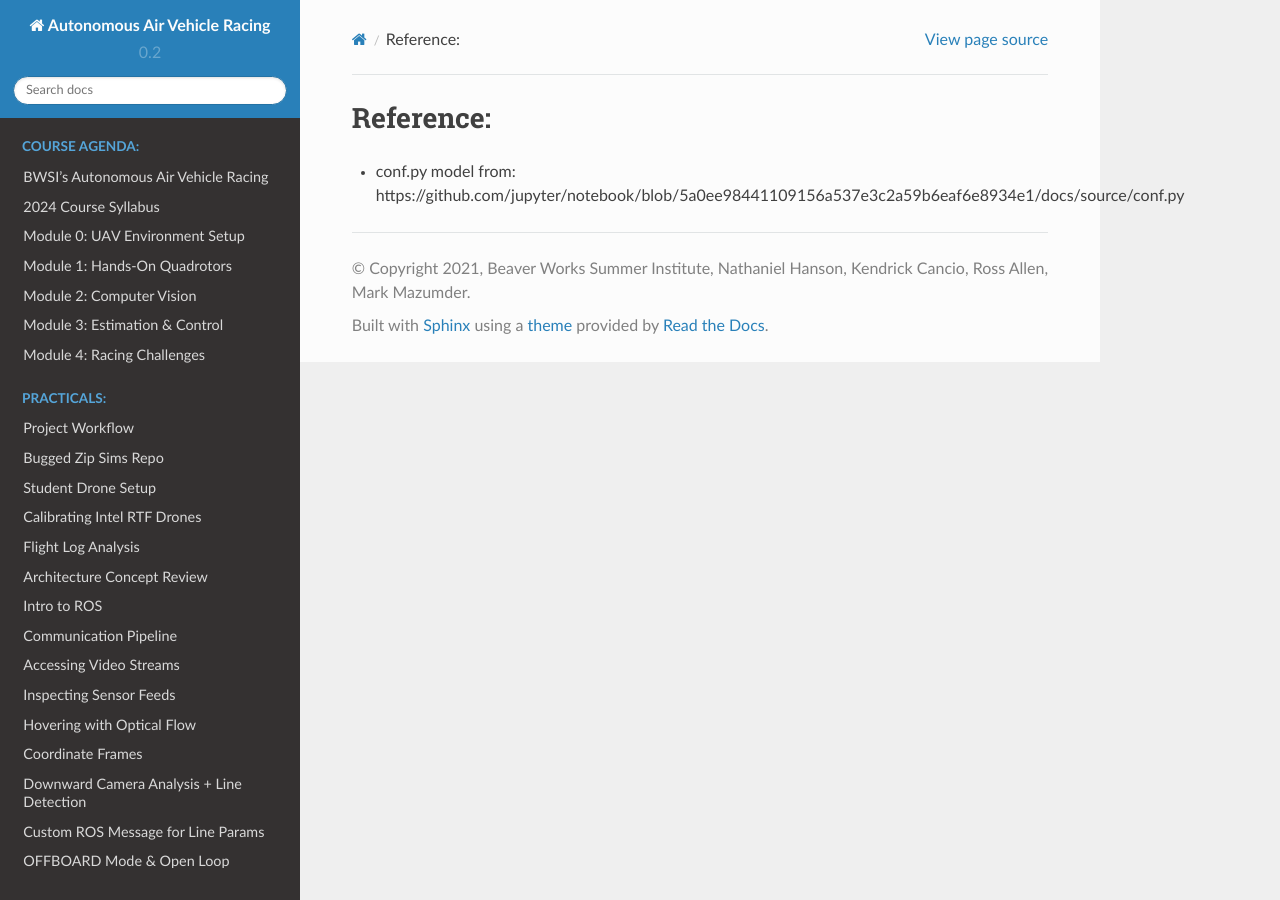
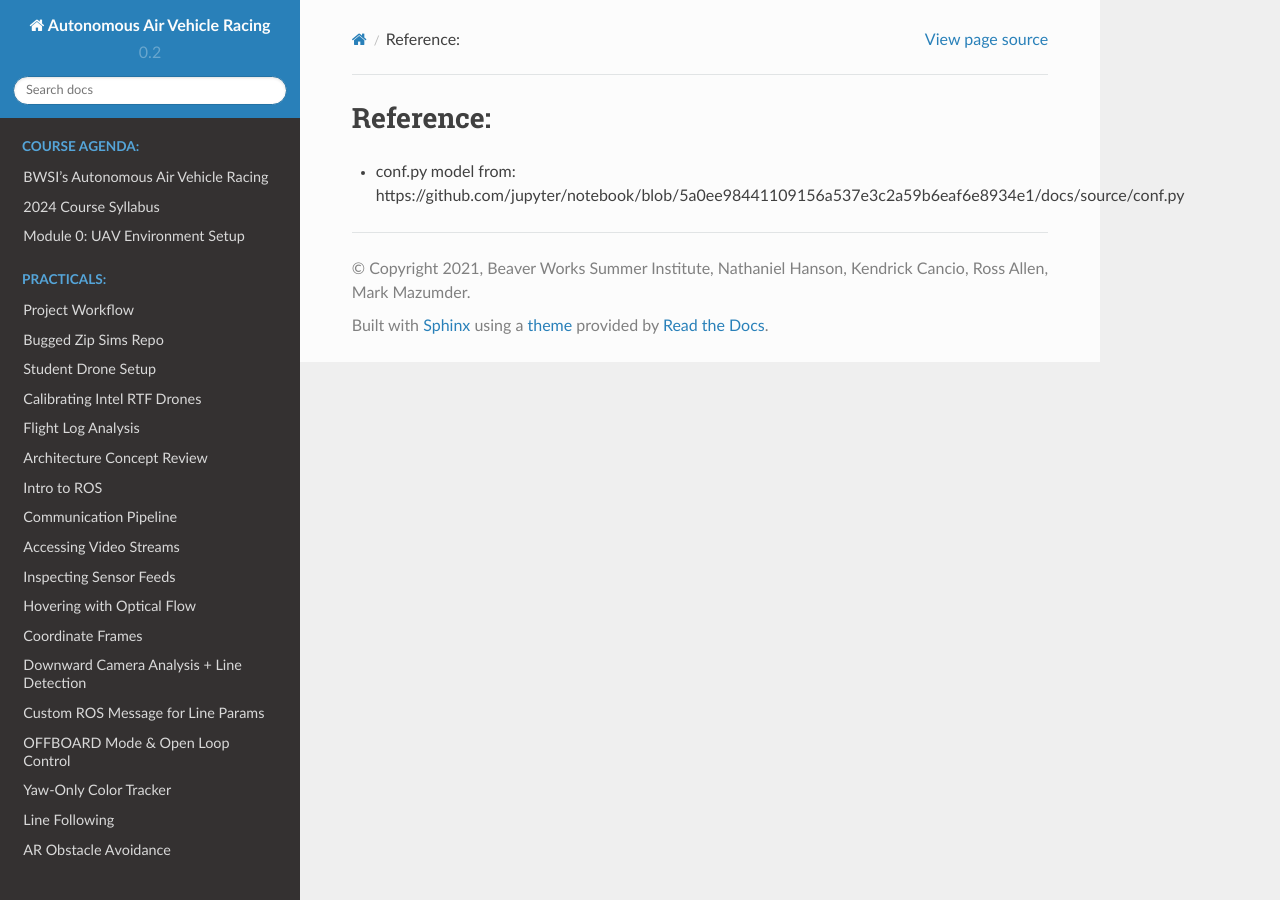
Before and after one commit to BWSI-UAV/website, a Sphinx documentation site: the page built from docs/README.md, in a window 1280 px wide. Built offline with Sphinx 7.4.7 and the Read the Docs theme 2.0.0, drawn with Linux system fonts in a browser that asks for light colours.

Commit message:
Hiding Unfinished Modules

```diff
--- a/docs/index.rst
+++ b/docs/index.rst
@@ -13,7 +13,7 @@
    intro.ipynb
    Syllabus.ipynb
    initial_setup.ipynb
-   quadrotor_basics.ipynb
+..   quadrotor_basics.ipynb
    computer_vision.ipynb
    planning_control.ipynb
    racing_challenges.ipynb
```
